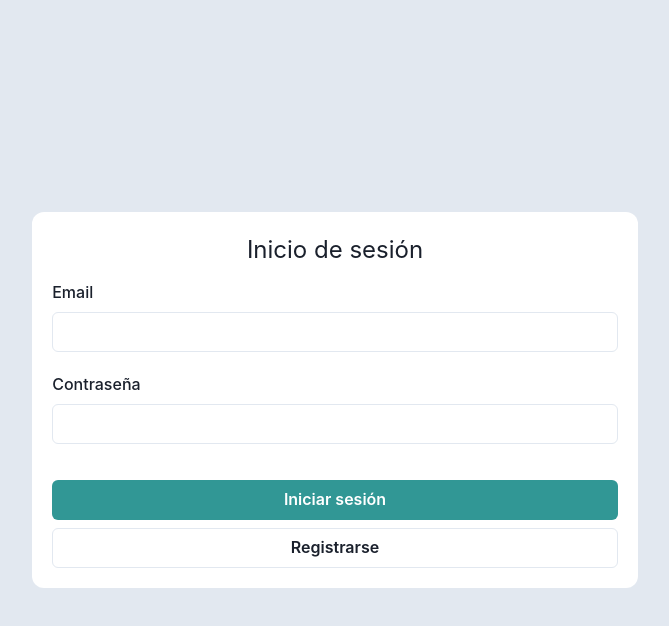
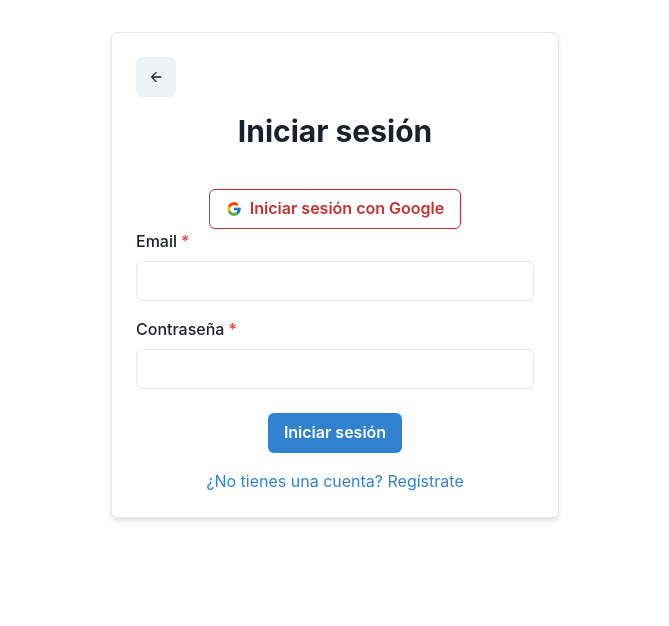
Before and after one commit to sami1793/ecommerce-ada, a React (Vite) app: page /login in a window 1280 px wide. Shown: the top 626 px of the page, without its empty margins (305-974 px from the left). Built offline with nearby package versions, Linux system fonts and the light colour scheme; no server answers.

Commit message:
Se configura todo el acceso con cuenta de Google

```diff
--- a/package.json
+++ b/package.json
@@ -21,6 +21,7 @@
     "react-dom": "^18.2.0",
     "react-hook-form": "^7.43.9",
     "react-icons": "^4.9.0",
+    "react-responsive-carousel": "^3.2.23",
     "react-router-dom": "^6.11.2"
   },
   "devDependencies": {
--- a/src/hooks/useProducts.jsx
+++ b/src/hooks/useProducts.jsx
@@ -51,7 +51,6 @@ export const useProducts = () => {
             debounceValue.marca
           )
         )
-        console.log(debounceValue)
       } catch (error) {
         setError(true)
       } finally {
--- a/src/pages/Home.jsx
+++ b/src/pages/Home.jsx
@@ -1,3 +1,58 @@
+import { Image } from '@chakra-ui/react'
+import { Carousel } from 'react-responsive-carousel'
+import 'react-responsive-carousel/lib/styles/carousel.min.css'
+
 export const Home = () => {
-  return <div>Home</div>
+  return (
+    <Carousel>
+      <div>
+        {/* <img
+          src="https://firebasestorage.googleapis.com/v0/b/ecommerce-ada.appspot.com/o/Samsung%20Galaxy%20A33%20128GB.webp?alt=media&token=44a4cf9b-d812-41b9-b655-fbaf79e2c6b2&_gl=1*14m2nij*_ga*MTc1MTc5MTY5NS4xNjg0NzE5MzYw*_ga_CW55HF8NVT*MTY4NTUzOTI1MC43LjEuMTY4NTUzOTQ5OS4wLjAuMA.."
+          alt="Imagen 1"
+        /> */}
+        <Image
+          objectFit="cover"
+          maxW={{ base: '100%', sm: '300px' }}
+          src="https://firebasestorage.googleapis.com/v0/b/ecommerce-ada.appspot.com/o/Samsung%20Galaxy%20A33%20128GB.webp?alt=media&token=44a4cf9b-d812-41b9-b655-fbaf79e2c6b2&_gl=1*14m2nij*_ga*MTc1MTc5MTY5NS4xNjg0NzE5MzYw*_ga_CW55HF8NVT*MTY4NTUzOTI1MC43LjEuMTY4NTUzOTQ5OS4wLjAuMA.."
+          alt="imagen1"
+          m={3}
+        />
+        <p className="legend">Imagen 1</p>
+      </div>
+      <div>
+        {/* <img
+          src="https://firebasestorage.googleapis.com/v0/b/ecommerce-ada.appspot.com/o/Samsung%20Galaxy%20A23%205G%20128GB.webp?alt=media&token=b5e30607-8800-4399-807c-2872086dad56&_gl=1*yybgln*_ga*MTc1MTc5MTY5NS4xNjg0NzE5MzYw*_ga_CW55HF8NVT*MTY4NTUzOTI1MC43LjEuMTY4NTUzOTg2MS4wLjAuMA.."
+          alt="Imagen 2"
+        /> */}
+        <Image
+          objectFit="cover"
+          maxW={{ base: '100%', sm: '300px' }}
+          src="https://firebasestorage.googleapis.com/v0/b/ecommerce-ada.appspot.com/o/Samsung%20Galaxy%20A23%205G%20128GB.webp?alt=media&token=b5e30607-8800-4399-807c-2872086dad56&_gl=1*yybgln*_ga*MTc1MTc5MTY5NS4xNjg0NzE5MzYw*_ga_CW55HF8NVT*MTY4NTUzOTI1MC43LjEuMTY4NTUzOTg2MS4wLjAuMA.."
+          alt="imagen1"
+          m={3}
+        />
+        <p className="legend">Imagen 2</p>
+      </div>
+      <div>
+        <Image
+          objectFit="cover"
+          maxW={{ base: '100%', sm: '300px' }}
+          src="https://firebasestorage.googleapis.com/v0/b/ecommerce-ada.appspot.com/o/Samsung%20Galaxy%20A23%205G%20128GB.webp?alt=media&token=b5e30607-8800-4399-807c-2872086dad56&_gl=1*yybgln*_ga*MTc1MTc5MTY5NS4xNjg0NzE5MzYw*_ga_CW55HF8NVT*MTY4NTUzOTI1MC43LjEuMTY4NTUzOTg2MS4wLjAuMA.."
+          alt="imagen1"
+          m={3}
+        />
+        <p className="legend">Imagen 3</p>
+      </div>
+      <div>
+        <Image
+          objectFit="cover"
+          maxW={{ base: '100%', sm: '300px' }}
+          src="https://firebasestorage.googleapis.com/v0/b/ecommerce-ada.appspot.com/o/Samsung%20Galaxy%20A23%205G%20128GB.webp?alt=media&token=b5e30607-8800-4399-807c-2872086dad56&_gl=1*yybgln*_ga*MTc1MTc5MTY5NS4xNjg0NzE5MzYw*_ga_CW55HF8NVT*MTY4NTUzOTI1MC43LjEuMTY4NTUzOTg2MS4wLjAuMA.."
+          alt="imagen1"
+          m={3}
+        />
+        <p className="legend">Imagen 4</p>
+      </div>
+    </Carousel>
+  )
 }
--- a/src/pages/ProductDetails.jsx
+++ b/src/pages/ProductDetails.jsx
@@ -4,15 +4,18 @@ import {
   CardBody,
   CardFooter,
   Center,
+  Flex,
   Heading,
   Image,
   Spinner,
   Stack,
   Text,
 } from '@chakra-ui/react'
-import { useEffect, useState } from 'react'
-import { useParams } from 'react-router-dom'
+import { useContext, useEffect, useState } from 'react'
+import { Link, useParams } from 'react-router-dom'
 import { getProductByID } from '../services/products'
+import { BsCartFill } from 'react-icons/bs'
+import { CartProductsContext } from '../context/CartProductsContext'
 
 // import { useMemo } from 'react'
 
@@ -21,6 +24,13 @@ export const ProductDetails = () => {
   const [product, setProduct] = useState({})
   const [loading, setLoading] = useState(true)
   const [error, setError] = useState(false)
+  const { addToCart } = useContext(CartProductsContext)
+  const specifications = [
+    'Cámara trasera',
+    'Display',
+    'Procesador',
+    'Celular liberado',
+  ]
 
   useEffect(() => {
     const getData = async () => {
@@ -46,22 +56,56 @@ export const ProductDetails = () => {
       >
         <Image
           objectFit="cover"
-          maxW={{ base: '100%', sm: '200px' }}
+          maxH={{ base: '100%', sm: '80vh' }}
+          maxW={{ sm: '300px' }}
           src={product.image}
           alt={product.name}
         />
 
         <Stack>
           <CardBody>
-            <Heading size="md">{product.name}</Heading>
+            <Heading size="lg" mb={5}>
+              {product.name}
+            </Heading>
 
-            <Text py="2">{product.description}</Text>
+            {product.description?.map((d, index) => (
+              <>
+                <Text as="b">{specifications[index]}</Text>
+                <Text key={index} py="2">
+                  {d}
+                </Text>
+              </>
+            ))}
+            <Text>{product.description}</Text>
+            <Text color="blue.400" fontSize="3xl" mt={3}>
+              {`$${product.price}`}
+            </Text>
           </CardBody>
 
           <CardFooter>
-            <Button variant="solid" colorScheme="blue">
-              Agregar al carrito
-            </Button>
+            <Flex
+              gap="5"
+              direction={{ base: 'column', md: 'row' }}
+              justifyContent={'center'}
+              alignItems={'center'}
+            >
+              <Button
+                variant="outline"
+                colorScheme="gray"
+                as={Link}
+                to="/products"
+              >
+                Volver atras
+              </Button>
+              <Button
+                variant="solid"
+                colorScheme="facebook"
+                onClick={() => addToCart(product)}
+              >
+                <Text mr={2}>Agregar al carrito</Text>
+                <BsCartFill />
+              </Button>
+            </Flex>
           </CardFooter>
         </Stack>
       </Card>
--- a/src/pages/auth/Login.jsx
+++ b/src/pages/auth/Login.jsx
@@ -1,21 +1,23 @@
 import {
+  Box,
   Button,
-  Container,
-  Flex,
+  Center,
   FormControl,
   FormErrorMessage,
   FormLabel,
+  Heading,
+  IconButton,
   Input,
-  SimpleGrid,
-  Stack,
-  Text,
+  Link,
   useToast,
 } from '@chakra-ui/react'
 import { useForm } from 'react-hook-form'
-import { loginWithEmail } from '../../services/auth'
+import { loginWithEmail, loginWithGoogle } from '../../services/auth'
 import { NavLink, useNavigate } from 'react-router-dom'
 import { useContext } from 'react'
 import { UserContext } from '../../context/UserContex'
+import { ArrowBackIcon } from '@chakra-ui/icons'
+import { FcGoogle } from 'react-icons/fc'
 
 export const Login = () => {
   const { register, handleSubmit, formState } = useForm()
@@ -23,7 +25,10 @@ export const Login = () => {
   const toast = useToast()
   const { handleLogin } = useContext(UserContext)
   const navigate = useNavigate()
-  //console.log(errors)
+
+  const handleBackClick = () => {
+    navigate(-1) // Volver atrás en el historial de navegación
+  }
 
   const loginAccount = async (data) => {
     try {
@@ -32,6 +37,31 @@ export const Login = () => {
       toast({
         title: 'Inicio de sesión correcto',
         status: 'success',
+        position: 'top',
+        duration: 3000,
+        isClosable: true,
+      })
+      navigate('/')
+    } catch (error) {
+      toast({
+        title: 'Error',
+        description: error.message,
+        status: 'error',
+        position: 'top',
+        duration: 3000,
+        isClosable: true,
+      })
+    }
+  }
+
+  const logWithGoogle = async (data) => {
+    try {
+      const user = await loginWithGoogle(data)
+      handleLogin(user)
+      toast({
+        title: 'Inicio de sesion correcto',
+        status: 'success',
+        position: 'top',
         duration: 3000,
         isClosable: true,
       })
@@ -49,24 +79,38 @@ export const Login = () => {
   }
 
   return (
-    <Flex
-      justify="center"
-      align="center"
-      minH="100vh"
-      backgroundColor={'gray.200'}
+    <Box
+      maxW="md"
+      mx="auto"
+      mt={8}
+      p={6}
+      borderWidth="1px"
+      borderRadius="md"
+      boxShadow="md"
     >
-      <Container
-        as="form"
-        onSubmit={handleSubmit(loginAccount)}
-        backgroundColor={'white'}
-        p={5}
-        borderRadius="xl"
+      <IconButton
+        icon={<ArrowBackIcon />}
+        aria-label="Volver atrás"
+        mb={4}
+        onClick={() => handleBackClick()}
+      />
+      <Heading as="h2" size="lg" textAlign="center" mb={6}>
+        Iniciar sesión
+      </Heading>
+      <Center>
+        <Button
+          colorScheme="red"
+          variant="outline"
+          mt={4}
+          leftIcon={<FcGoogle />}
+          onClick={logWithGoogle}
+          isFullWidth
         >
-        <Text fontSize="2xl" align={'center'} mb={3}>
-          Inicio de sesión
-        </Text>
-        <SimpleGrid gap={5}>
-          <FormControl isInvalid={errors.email}>
+          Iniciar sesión con Google
+        </Button>
+      </Center>
+      <form onSubmit={handleSubmit(loginAccount)}>
+        <FormControl id="email" isInvalid={errors.email} isRequired>
           <FormLabel>Email</FormLabel>
           <Input
             type="email"
@@ -84,7 +128,12 @@ export const Login = () => {
           />
           <FormErrorMessage>{errors.email?.message}</FormErrorMessage>
         </FormControl>
-          <FormControl isInvalid={errors.password}>
+        <FormControl
+          id="password"
+          mt={4}
+          isInvalid={errors.password}
+          isRequired
+        >
           <FormLabel>Contraseña</FormLabel>
           <Input
             type="password"
@@ -102,22 +151,23 @@ export const Login = () => {
           />
           <FormErrorMessage>{errors.password?.message}</FormErrorMessage>
         </FormControl>
-
-          <Stack mt={4}>
-            <Button colorScheme="teal" type="submit" isLoading={isSubmitting}>
+        <Center>
+          <Button
+            type="submit"
+            colorScheme="blue"
+            mt={6}
+            isFullWidth
+            isLoading={isSubmitting}
+          >
             Iniciar sesión
           </Button>
-            <Button
-              as={NavLink}
-              to={'/register'}
-              variant="outline"
-              isLoading={isSubmitting}
-            >
-              Registrarse
-            </Button>
-          </Stack>
-        </SimpleGrid>
-      </Container>
-    </Flex>
+        </Center>
+        <Box textAlign="center" mt={4}>
+          <Link color="blue.500" as={NavLink} to={'/register'}>
+            ¿No tienes una cuenta? Regístrate
+          </Link>
+        </Box>
+      </form>
+    </Box>
   )
 }
--- a/src/services/auth.js
+++ b/src/services/auth.js
@@ -1,6 +1,8 @@
 import {
+  GoogleAuthProvider,
   createUserWithEmailAndPassword,
   signInWithEmailAndPassword,
+  signInWithPopup,
 } from 'firebase/auth'
 import { auth } from '../firebase/config'
 
@@ -23,3 +25,16 @@ export const registerWithEmail = async (data) => {
   const user = userCredential.user
   return user
 }
+
+//Google
+
+export const loginWithGoogle = async () => {
+  const provider = new GoogleAuthProvider()
+
+  provider.setCustomParameters({
+    prompt: 'select_account',
+  })
+  const userGoogle = await signInWithPopup(auth, provider)
+  const user = userGoogle.user
+  return user
+}
--- a/src/services/products.js
+++ b/src/services/products.js
@@ -24,3 +24,5 @@ export const getProductByID = async (id) => {
     console.log('NO se encontro el producto')
   }
 }
+
+// export const getFeaturedProducts = async
```
Also changed, not shown: 1 other file (tests, documents, lock files or other folders). Lines whose indentation alone changed are shown as unchanged.
